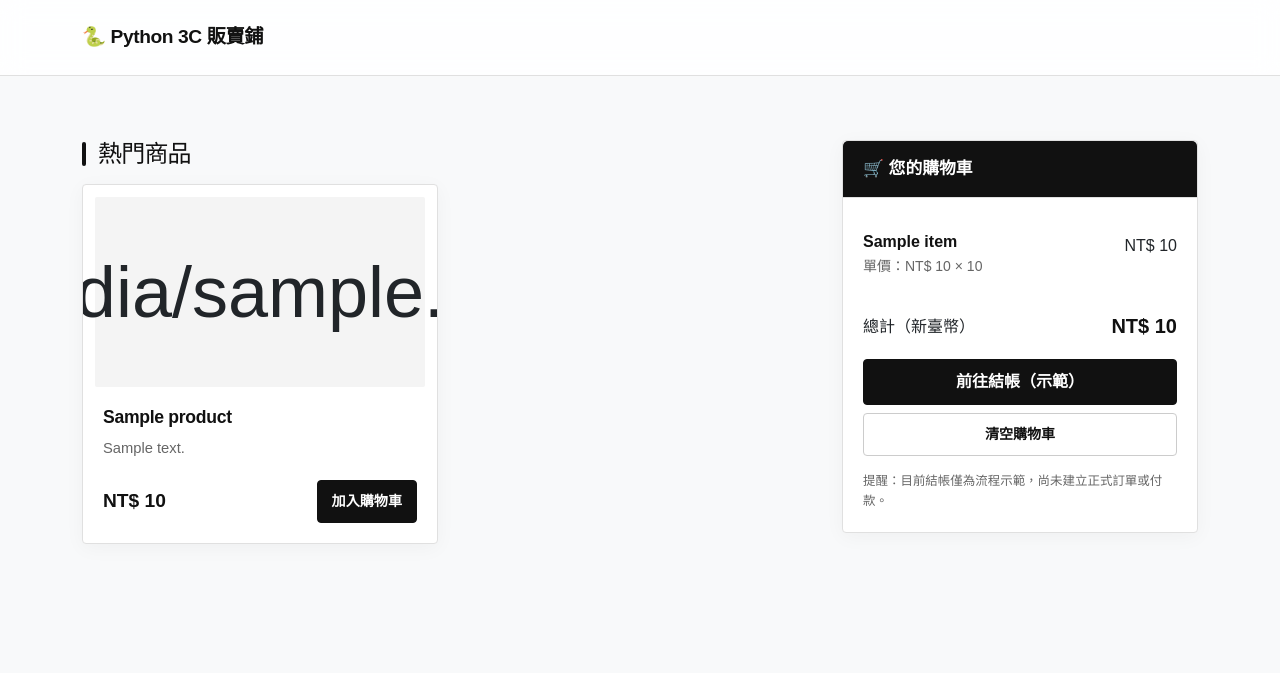
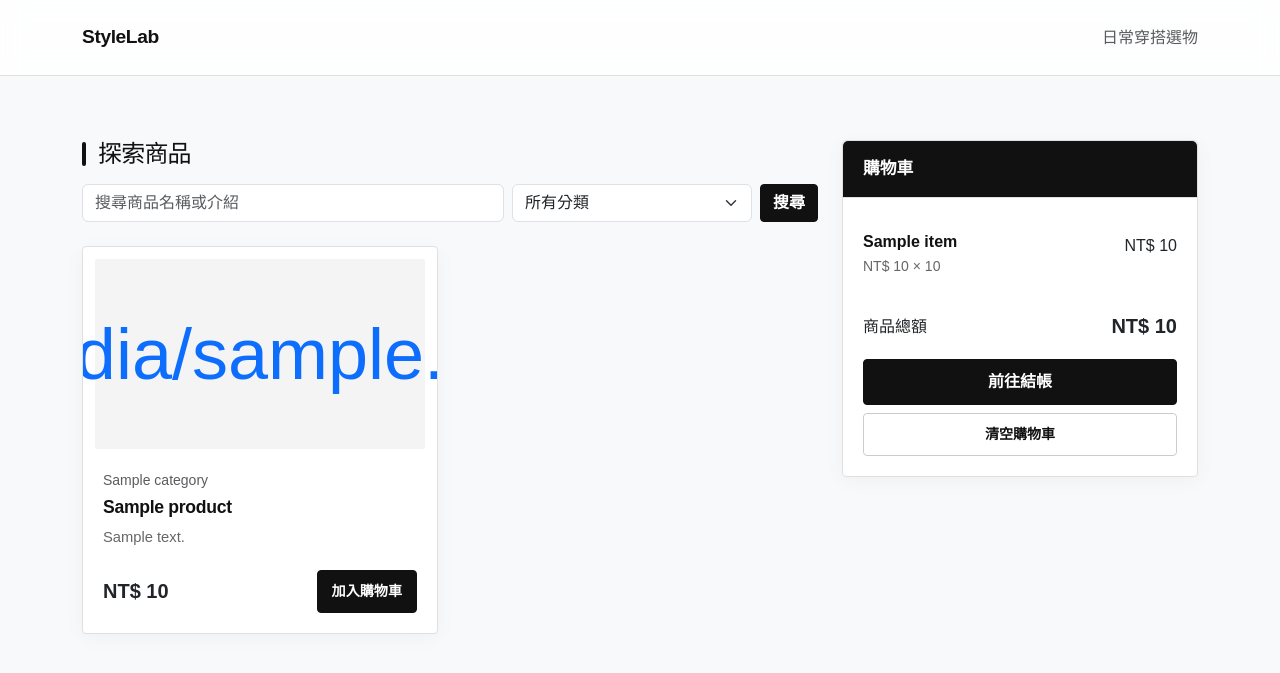
Before and after one commit to Winner3874/clothes-store, a Flask app: template templates/index.html in a window 1280 px wide. Shown: the top 673 px of the page. Run offline with Flask 3, Linux system fonts and the light colour scheme; the template is opened without the code that fills it: most values are stand-ins (such as "Sample title", 1, 10 or a date in 2020).

Commit message:
Add product discovery and fix checkout rendering

```diff
--- a/app.py
+++ b/app.py
@@ -1,13 +1,15 @@
 
 import os
 
-from flask import Flask, redirect, render_template, session, url_for
+from flask import Flask, abort, redirect, render_template, request, session, url_for
 
 from database import (
     init_db,
     get_all_products,
     get_product_by_id,
+    get_product_categories,
     create_order,
+    get_order_details,
 )
 
 app = Flask(__name__)
@@ -46,7 +48,10 @@ def get_cart_items():
 
 @app.get("/")
 def index():
-    products = get_all_products()
+    search = request.args.get("q", "").strip()
+    category = request.args.get("category", "").strip()
+    products = get_all_products(search=search, category=category)
+    categories = get_product_categories()
     cart_items, total = get_cart_items()
 
     return render_template(
@@ -54,7 +59,18 @@ def index():
         products=products,
         cart_items=cart_items,
         total=total,
+        categories=categories,
+        search=search,
+        selected_category=category,
     )
+
+
+@app.get("/product/<int:product_id>")
+def product_detail(product_id):
+    product = get_product_by_id(product_id)
+    if product is None:
+        abort(404)
+    return render_template("product_detail.html", product=product)
 
 
 @app.post("/add/<int:product_id>")
@@ -91,13 +107,15 @@ def checkout():
     except (ValueError, TypeError):
         return redirect(url_for("index"))
 
+    # 從資料庫重新讀取剛建立的訂單
+    order = get_order_details(order_id)
+
     # 訂單建立成功後才清空購物車
     session.pop("cart", None)
 
     return render_template(
         "checkout_success.html",
-        order_id=order_id,
-        total=total,
+        order=order,
     )
 
 
--- a/static/css/style.css
+++ b/static/css/style.css
@@ -122,6 +122,29 @@ section > h1::before {
 
 .product-card:hover .product-icon {
     transform: scale(1.01);
+}
+
+.product-detail-card {
+    max-width: 760px;
+    overflow: hidden;
+    border: 1px solid var(--color-border);
+    border-radius: var(--radius-card);
+    background: var(--color-surface);
+    box-shadow: var(--shadow-card);
+}
+
+.product-detail-icon {
+    display: grid;
+    min-height: 280px;
+    place-items: center;
+    background: #f4f4f4;
+    font-size: 7rem;
+}
+
+.product-icon:focus-visible,
+.product-card a:focus-visible {
+    outline: 3px solid #555;
+    outline-offset: 3px;
 }
 
 .product-card .card-body {
--- a/templates/index.html
+++ b/templates/index.html
@@ -1,33 +1,57 @@
 <!DOCTYPE html>
-<html lang="zh-TW">
+<html lang="zh-Hant">
 <head>
     <meta charset="UTF-8">
     <meta name="viewport" content="width=device-width, initial-scale=1">
-    <title>Python 迷你商店</title>
+    <title>StyleLab｜日常穿搭選物</title>
     <link href="https://cdn.jsdelivr.net/npm/bootstrap@5.3.0/dist/css/bootstrap.min.css" rel="stylesheet">
     <link rel="stylesheet" href="{{ url_for('static', filename='css/style.css') }}">
 </head>
 <body class="bg-light">
     <nav class="navbar navbar-dark bg-dark mb-4">
         <div class="container">
-            <a class="navbar-brand" href="{{ url_for('index') }}">🐍 Python 3C 販賣鋪</a>
+            <a class="navbar-brand" href="{{ url_for('index') }}">StyleLab</a>
+            <span class="text-muted">日常穿搭選物</span>
         </div>
     </nav>
 
     <main class="container pb-5">
         <div class="row g-4">
             <section class="col-lg-8">
-                <h1 class="h4 mb-3">熱門商品</h1>
+                <h1 class="h4 mb-3">探索商品</h1>
+                <form class="row g-2 mb-4" action="{{ url_for('index') }}" method="get" role="search">
+                    <div class="col-md">
+                        <label class="visually-hidden" for="product-search">搜尋商品</label>
+                        <input class="form-control" id="product-search" name="q" type="search"
+                               value="{{ search }}" placeholder="搜尋商品名稱或介紹">
+                    </div>
+                    <div class="col-md-4">
+                        <label class="visually-hidden" for="product-category">商品分類</label>
+                        <select class="form-select" id="product-category" name="category">
+                            <option value="">所有分類</option>
+                            {% for category in categories %}
+                            <option value="{{ category }}" {% if selected_category == category %}selected{% endif %}>{{ category }}</option>
+                            {% endfor %}
+                        </select>
+                    </div>
+                    <div class="col-auto"><button class="btn btn-primary" type="submit">搜尋</button></div>
+                    {% if search or selected_category %}
+                    <div class="col-auto"><a class="btn btn-outline-secondary" href="{{ url_for('index') }}">清除篩選</a></div>
+                    {% endif %}
+                </form>
+
+                {% if products %}
                 <div class="row g-4">
                     {% for p in products %}
                     <div class="col-md-6">
                         <article class="card product-card h-100">
-                            <div class="product-icon" aria-hidden="true">{{ p.img }}</div>
+                            <a class="product-icon text-decoration-none" href="{{ url_for('product_detail', product_id=p.id) }}" aria-label="查看{{ p.name }}詳情">{{ p.img }}</a>
                             <div class="card-body d-flex flex-column">
-                                <h2 class="h5 card-title">{{ p.name }}</h2>
+                                <span class="small text-muted mb-1">{{ p.category }}</span>
+                                <h2 class="h5 card-title"><a class="text-reset text-decoration-none" href="{{ url_for('product_detail', product_id=p.id) }}">{{ p.name }}</a></h2>
                                 <p class="card-text text-muted">{{ p.desc }}</p>
                                 <div class="mt-auto d-flex justify-content-between align-items-center gap-2">
-                                    <span class="fs-5 fw-bold text-danger">NT$ {{ "{:,}".format(p.price) }}</span>
+                                    <span class="fs-5 fw-bold">NT$ {{ "{:,}".format(p.price) }}</span>
                                     <form action="{{ url_for('add_to_cart', product_id=p.id) }}" method="post">
                                         <button class="btn btn-primary" type="submit">加入購物車</button>
                                     </form>
@@ -37,48 +61,37 @@
                     </div>
                     {% endfor %}
                 </div>
+                {% else %}
+                <div class="card border-0 p-4 text-center text-muted">找不到符合條件的商品，請調整搜尋或分類。</div>
+                {% endif %}
             </section>
 
             <aside class="col-lg-4">
                 <div class="card shadow-sm cart-card">
-                    <div class="card-header bg-success text-white">
-                        <h2 class="h5 mb-0">🛒 您的購物車</h2>
-                    </div>
+                    <div class="card-header bg-success text-white"><h2 class="h5 mb-0">購物車</h2></div>
                     <div class="card-body">
                         {% if cart_items %}
                         <ul class="list-group list-group-flush mb-3">
                             {% for item in cart_items %}
                             <li class="list-group-item d-flex justify-content-between align-items-start px-0 gap-3">
-                                    <div>
-                                        <h3 class="h6 my-0">{{ item.name }}</h3>
-                                        <small class="text-muted">單價：NT$ {{ "{:,}".format(item.price) }} × {{ item.qty }}</small>
-                                    </div>
+                                <div><h3 class="h6 my-0">{{ item.name }}</h3><small class="text-muted">NT$ {{ "{:,}".format(item.price) }} × {{ item.qty }}</small></div>
                                 <span class="text-nowrap">NT$ {{ "{:,}".format(item.subtotal) }}</span>
                             </li>
                             {% endfor %}
                         </ul>
-                            <div class="d-flex justify-content-between align-items-center mb-3">
-                                <span>總計（新臺幣）</span>
-                                <strong class="fs-5 text-success">NT$ {{ "{:,}".format(total) }}</strong>
+                        <div class="d-flex justify-content-between align-items-center mb-3"><span>商品總額</span><strong class="fs-5">NT$ {{ "{:,}".format(total) }}</strong></div>
+                        <div class="d-grid gap-2">
+                            <form action="{{ url_for('checkout') }}" method="post" data-confirm-checkout><button class="btn btn-success w-100" type="submit">前往結帳</button></form>
+                            <form action="{{ url_for('clear_cart') }}" method="post"><button class="btn btn-outline-danger btn-sm w-100" type="submit">清空購物車</button></form>
                         </div>
-                            <div class="d-grid gap-2">
-                                <form action="{{ url_for('checkout') }}" method="post" data-confirm-checkout>
-                                    <button class="btn btn-success w-100" type="submit">前往結帳（示範）</button>
-                                </form>
-                                <form action="{{ url_for('clear_cart') }}" method="post">
-                                    <button class="btn btn-outline-danger btn-sm w-100" type="submit">清空購物車</button>
-                                </form>
-                            </div>
-                            <p class="small text-muted mt-3 mb-0">提醒：目前結帳僅為流程示範，尚未建立正式訂單或付款。</p>
                         {% else %}
-                            <p class="text-muted text-center my-4">購物車目前是空的喔！</p>
+                        <p class="text-muted text-center my-4">購物車目前是空的。</p>
                         {% endif %}
                     </div>
                 </div>
             </aside>
         </div>
     </main>
-
     <script src="{{ url_for('static', filename='js/main.js') }}"></script>
 </body>
 </html>
```
Also changed, not shown: database.py (+73 -11 lines), templates/checkout_success.html (+45 -5 lines), templates/product_detail.html (added, +30 -0 lines). Lines whose indentation alone changed are shown as unchanged.
